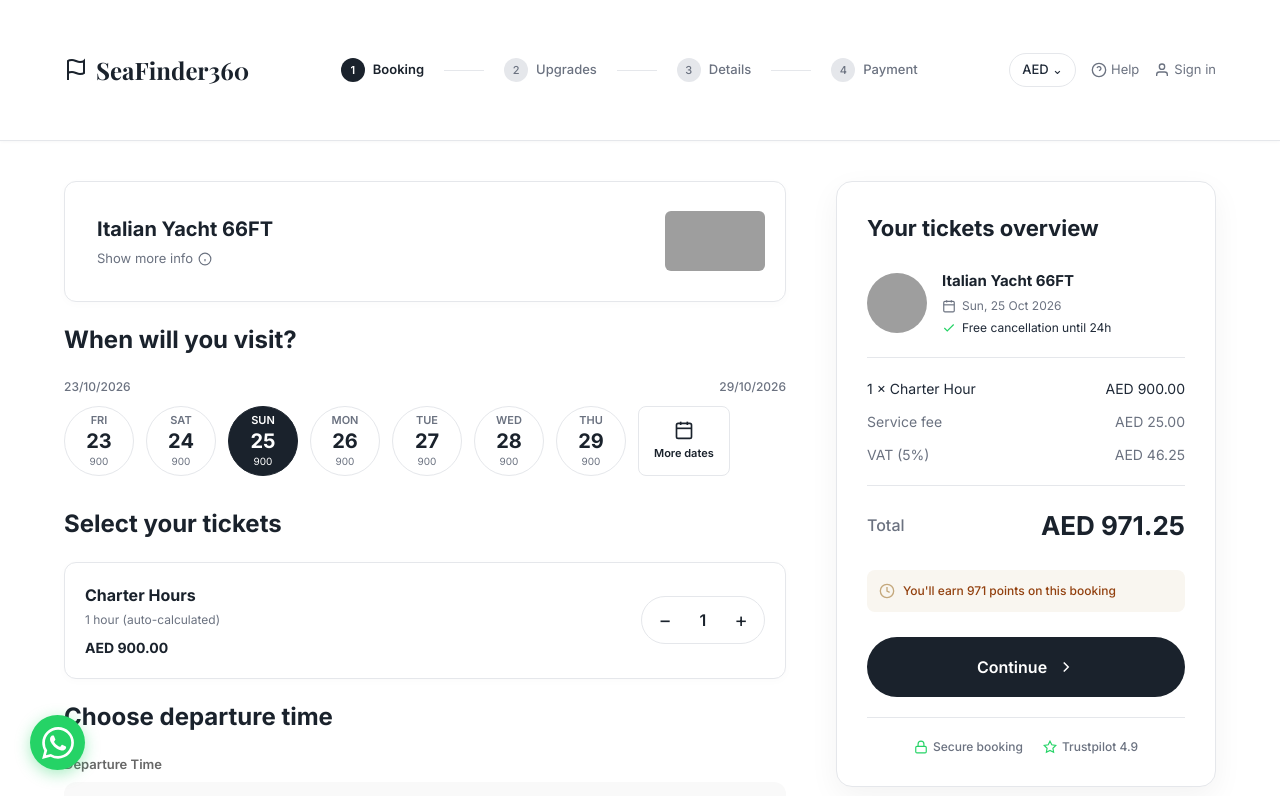
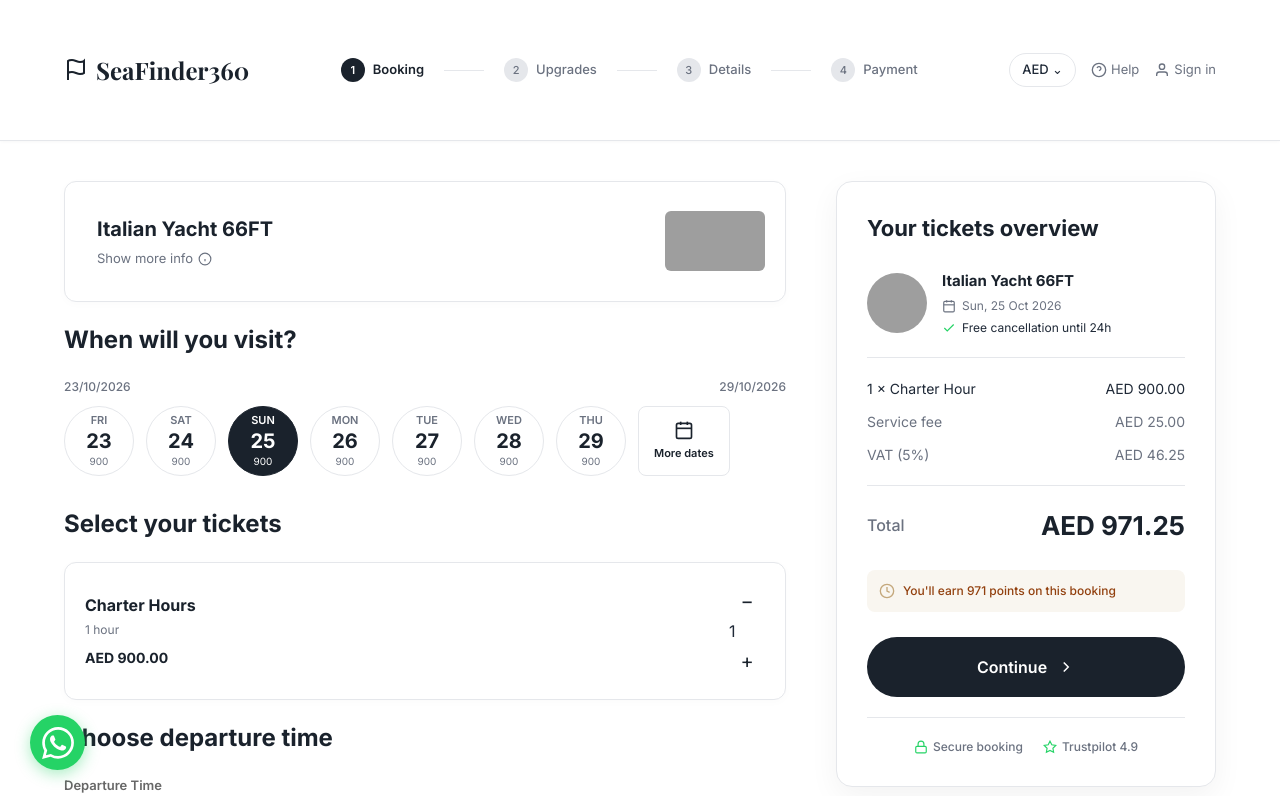
Before and after one commit to waseemsamra/seafinder360, a Next.js app: page /checkout in a window 1280 px wide. Shown: the top 796 px of the page. Built offline with nearby package versions, Linux system fonts and the light colour scheme; grey boxes are pictures that could not be loaded; a web font is replaced by a local one.

Commit message:
1hr increments

```diff
--- a/src/app/checkout/page.tsx
+++ b/src/app/checkout/page.tsx
@@ -69,20 +69,20 @@ export default function CheckoutPage() {
             <div className="ticket-card">
               <div className="ticket-info">
                 <h4>Charter Hours</h4>
-                <p>{hours} hour{hours !== 1 ? 's' : ''} (auto-calculated)</p>
+                <p>{hours % 1 === 0 ? hours : hours.toFixed(1)} hour{(hours % 1 === 0 ? hours : hours.toFixed(1)) !== 1 && (hours % 1 === 0 ? hours : hours.toFixed(1)) !== "1" ? 's' : (hours === 1 ? '' : hours.toFixed(1) === '1.0' ? '' : 's')}</p>
                 <div className="price">AED {(900 * hours).toFixed(2)}</div>
               </div>
-              <div className="counter-pill">
-                <button className="counter-btn" onClick={() => setHours(Math.max(1, hours - 0.5))} disabled={hours <= 1}>−</button>
-                <div className="counter-val">{hours}</div>
-                <button className="counter-btn" onClick={() => setHours(hours + 0.5)}>+</button>
+              <div className="ticket-counter">
+                <button className="counter-btn" onClick={() => setHours(Math.max(1, Math.round((hours - 1) * 2) / 2))} disabled={hours <= 1}>−</button>
+                <span className="counter-num">{hours % 1 === 0 ? hours : hours.toFixed(1)}</span>
+                <button className="counter-btn" onClick={() => setHours(Math.round((hours + 1) * 2) / 2)}>+</button>
               </div>
             </div>
           </div>
           <div>
             <h2 className="section-title">Choose departure time</h2>
             <TimeRangePicker startValue={startTime} endValue={endTime} onStartChange={(t) => { setStartTime(t); const [sh,sm]=t.split(':').map(Number); setEndTime(`${String(Math.min(23, sh+Math.floor(hours))).padStart(2,'0')}:${String(sm).padStart(2,'0')}`); }} onEndChange={setEndTime} />
-            <div style={{ marginTop: "10px", textAlign: "center", color: "#666", fontSize: "13px" }}>Departure: {startTime} | Duration: {hours} hr{hours !== 1 ? 's' : ''}</div>
+            <div style={{ marginTop: "10px", textAlign: "center", color: "#666", fontSize: "13px" }}>Departure: {startTime} | Duration: {hours % 1 === 0 ? hours : hours.toFixed(1)} hr{hours % 1 === 0 ? (hours === 1 ? '' : 's') : (hours === 1 ? '' : 's')}</div>
           </div>
         </div>
         <div className="right-col">
```
